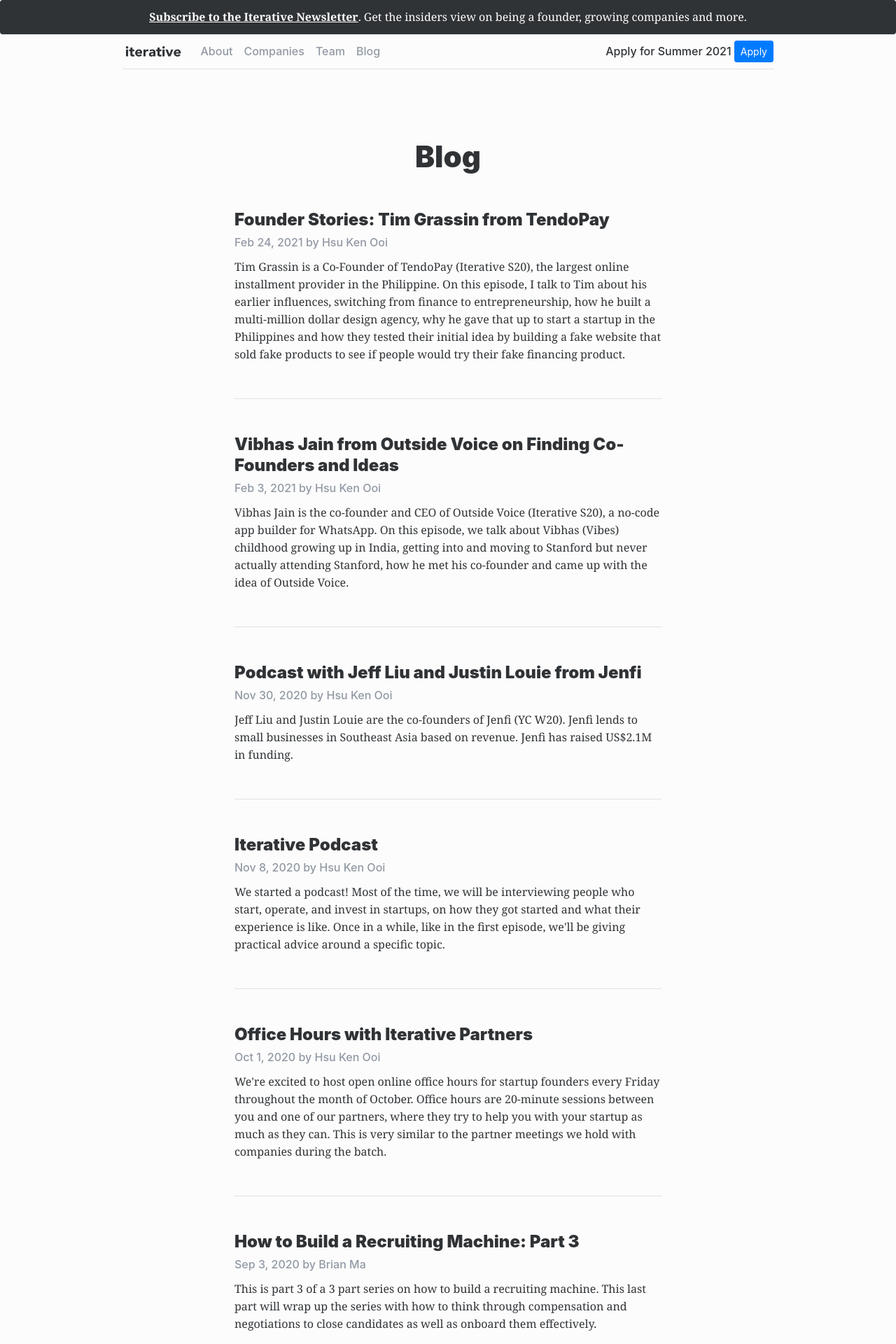
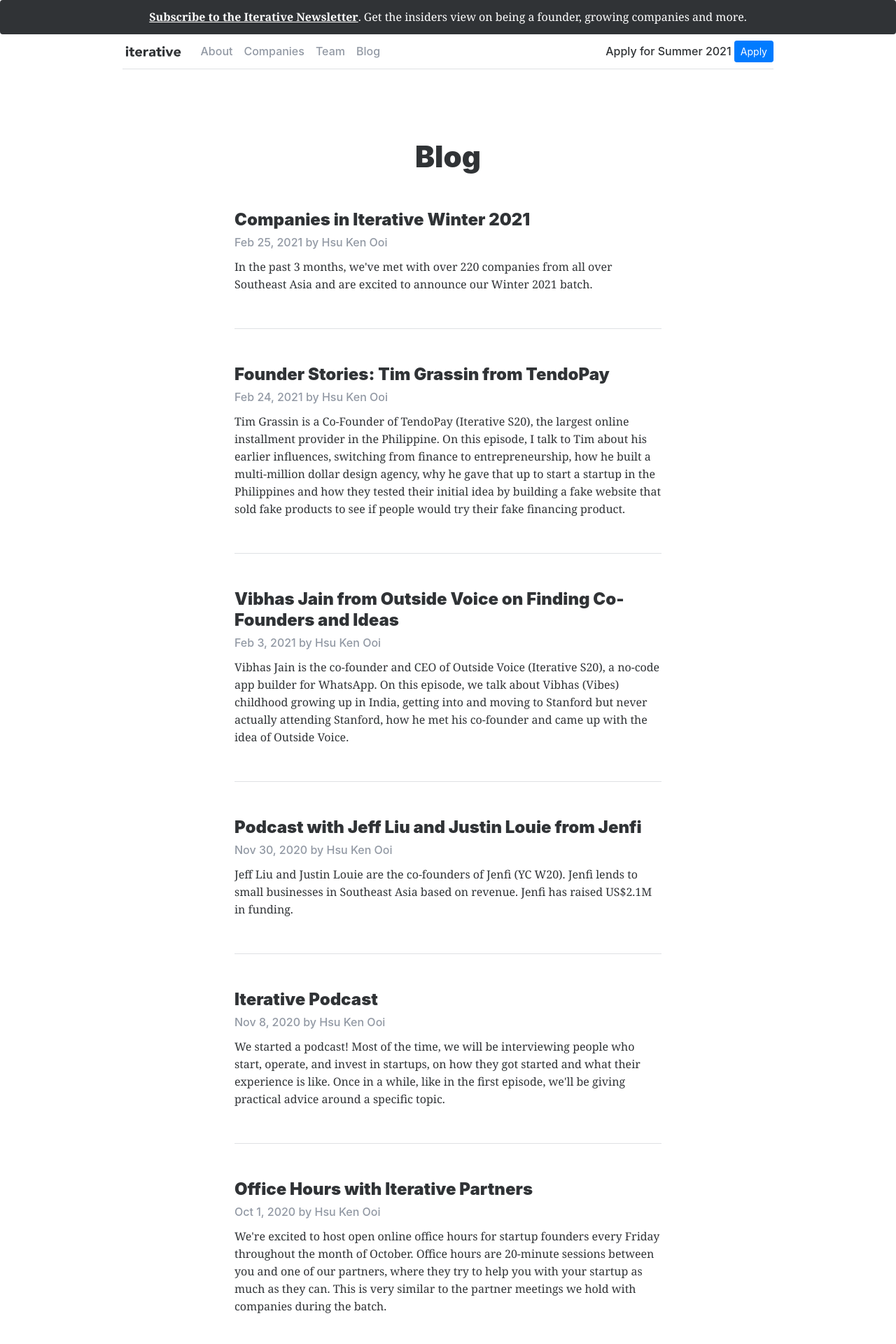
Before and after one commit to hsukenooi/iterative-website, a Jekyll site: the page built from blog.html, in a window 1280 px wide. Shown: the top 1920 px of the page at 70% size. Built offline with Jekyll 4.4.1, drawn with Linux system fonts in a browser that asks for light colours; comment, search, counter and statistics services are not loaded; some of the changed lines change nothing that is shown.

Commit message:
Posted Companies in Iterative Winter 2021

```diff
--- /dev/null
+++ b/_posts/2021-02-25-iterative-winter-21-announcement.markdown
@@ -0,0 +1,193 @@
+---
+layout: post
+title:  "Companies in Iterative Winter 2021"
+date: 2021-02-25 15:00:00 +0800
+author: "Hsu Ken Ooi"
+categories: blog announcements
+excerpt: "In the past 3 months, we've met with over 220 companies from all over Southeast Asia and are excited to announce our Winter 2021 batch."
+---
+
+In the past 3 months, we've met with over 220 companies from all over Southeast Asia and are excited to announce our Winter 2021 batch!
+
+While the main criteria for acceptance is the founders themselves, this batch we're excited to be working on new categories of opportunities that have arisen because of COVID - everything from new innovations in edtech, healthtech, trade, and even travel.
+
+**Iterative Winter 2021**
+
+- [String Soul](http://stringsoul.co/) - remote music lessons for kids
+- [Spenmo](https://spenmo.com/) - helping companies manage spend
+- [GoZayaan](https://www.gozayaan.com/) - travel platform for Bangladesh
+- [Ferne Health](https://www.fernehealth.com/) - at-home health screening for women
+- [Duoria](https://www.duoria.com/) - pinduoduo for restaurants and activities
+- [CoderSchool](https://www.coderschool.vn/en/) - lambda school for Southeast Asia
+- [1Export](https://1export.net/) - helping Philippines suppliers go global
+
+To the founders, thank you for having us as part of your journey and we're stoked to be rolling up our sleeves to build massively impactful companies with you.
+
+<h2><a href="https://stringsoul.co/" target="_blank">String Soul</a></h2>
+
+Remote music lessons for kids.
+
+<a href="https://stringsoul.co/" target="_blank"><img class="expanded" src="/assets/blog/2021-02-25-string-soul.jpg"></a>
+
+### Why We're Excited
+
+String Soul merges the quality of a private teacher with the cost and convenience of an online app. They do this by blending live instruction, guided self-service practice, and a camera which allows teachers to provide feedback asynchronously and remotely. Music lessons today is a $2B market growing 16.6% annually. This is an exceptional bet in Asia specifically because of the desire of most parents to have their kids to have an early music education. COVID has also accelerated this trend.
+
+### Traction / Stage
+
+String Soul has already taught over 100 students. They're seeing 41% trial to paid conversion (really high compared to benchmarks) with 10% consistent MoM growth and 25% gross margins.
+
+### Founders
+
+- [Jit Koh Ng](https://www.linkedin.com/in/jit-koh-ng-a15b219a/?originalSubdomain=my), CEO
+- [Jaclyn T](https://www.linkedin.com/in/jaclyn-t-5356481a3/), CPO
+
+Jit and Jaclyn are the perfect duo to solve this problem. Jit is a multi-time founder who's sold a tech company previously and Jaclyn has been a music teacher for the past 11 years who's taught over 700 students, everything from kids to toddlers to adults. We specifically love both of their passions for education, bent towards figuring out ways to keep kids engaged, and look forward to scaling this company with them.
+
+<h2><a href="https://spenmo.com/" target="_blank">Spenmo</a></h2>
+
+Helping companies manage spend.
+
+<a href="https://spenmo.com/" target="_blank"><img class="expanded" src="/assets/blog/2021-02-25-spenmo.jpg"></a>
+
+### Why We're Excited
+
+Spenmo started with company cards, but has already expanded into invoices, payments, and credit. Internal payments and controls is oftentimes a massive pain point for CFOs and having software to monitor and manage employee expenses, advertising and operational costs, subscriptions, invoices, and travel is a no-brainer. Similar companies in the US like Divvy are already unicorns working on this problem. With the rapidly digitalization of startups and businesses in Asia, we think it won't be long before Spenmo becomes the defacto way companies manage their spend.
+
+### Stage
+
+Spenmo actually came to us 6 months ago and deferred involvement in our batch program because they were invited into YC. They've since grown to over 140 companies, are manging over $1M in company transactions and have originated about $150k of loans.
+
+### Founders
+
+- [Mohandass Kalaichelvan](https://www.linkedin.com/in/mohandasskalaichelvan/), CEO
+- [Isaq Ahmed](https://www.linkedin.com/in/isaqahmed/), CTO
+- [Andika Prasetya](https://www.linkedin.com/in/andikaprasetya/), Product
+
+Mohandass is one of the most captivating and ambitious founders we've met in the region who previously did strategy at Southeast asia unicorn Grab. He's also been able to build an amazingly strong team around him with Isaq heading up tech and Andika on product.
+
+<h2><a href="https://www.gozayaan.com/" target="_blank">GoZayaan</a></h2>
+
+Travel platform for Bangladesh.
+
+<a href="https://www.gozayaan.com/" target="_blank"><img class="expanded" src="/assets/blog/2021-02-25-go-zayaan.jpg"></a>
+
+### Why We're Excited
+
+While most of the US, Europe, Asia have digitalized travel, that's not the case for Bangladesh. A lot of what we take for granted with booking flights, hotels, etc online simply doesn't exist or is still very inconvenient there. What makes it worse is using global platforms is impractical because there are limitations to how much foreign currency Bangladeshis can use per year. GoZayaan is rapidly changing this and we think has the potential to capture the roughly $9B travel market in Bangladesh.
+
+### Stage
+
+GoZayaan is already at $3M ARR in GMV growing at 30% MoM after recovering from the COVID pause. Their domestic travel and hotels business is recovering much more rapidly then international and is where we think the main opportunity lies. With a $3.67 CAC and $17.25 LTV per customer we think there's a ton of room for GoZayaan to lay on the rocket fuel to capture this market.
+
+### Founders
+
+- [Ridwan Hafiz](https://www.linkedin.com/in/ridwan107/?originalSubdomain=bd), CEO
+
+The GoZayaan team is already 40+ people headed by Ridwan who's been working tirelessly and passionately on this problem for a while. Ridwan is compelling, really understands the dynamics of the space, and on of the fastest executioners we've met. We're excited to join Ridwan in rapidly iterating on the business to capture this rapidly growing market.
+
+<h2><a href="https://www.fernehealth.com/" target="_blank">Ferne Health</a></h2>
+
+At home healthcare screening for women.
+
+<a href="https://www.fernehealth.com/" target="_blank"><img class="expanded" src="/assets/blog/2021-02-25-ferne-health.jpg"></a>
+
+### Why We're Excited
+
+Female sexual health in Southeast Asia is still heavily stigmatized. Southeast Asian women, especially young women, avoid visiting doctors for sexual health concerns to avoid the societal shame of being sexually active and often judgmental comments from the doctor.
+
+This will and needs to change. Similar to how [The Pill Club](https://thepillclub.com/) ([The Pill Club raises $51M as VCs find new opportunities in women’s health](https://techcrunch.com/2019/01/22/the-pill-club-raises-51m-as-vcs-find-new-opportunities-in-womens-health/?guccounter=1&guce_referrer=aHR0cHM6Ly93d3cuZ29vZ2xlLmNvbS8&guce_referrer_sig=AQAAAJivJh8gTmDxj-LMq8fPZVUZlKRW3j3fxwv9hYk8blTpNFoxZq1pJbBwmOJ9-edRkvY1nEyHHcRntid6oZI8AwYP3y2OagCW2wD1uuNF9066dwpUp8_V7rfXHaLjL8I_CZIpjgMJiP2dEVlMqT-ZRvcB7N90hIC1otZ5voY3aHJH)) was successful in the US with contraceptives, Ferne Health can provide much needed sexual health testing private and judgement free.
+
+Ferne Health’s message has already struck a cord with local media in Singapore.
+
+- [Silicon Valley To S'pore: This Millennial Built A Platform For Home-Based STI Screening Kits](https://vulcanpost.com/717912/ferne-health-sti-screening-kits-singapore/) by Vulcan Post
+- [Ferne Health Launches Singapore’s First Online Sexual Health Platform Providing Home-based STI Screening Kits](https://sg.news.yahoo.com/ferne-health-launches-singapore-first-190307323.html) by Yahoo
+- ['It shouldn't be a taboo': She wants women to take charge of their sexual health with home-based STI screening kits](https://www.asiaone.com/lifestyle/it-shouldnt-be-taboo-she-wants-women-take-charge-their-sexual-health-home-based-sti) by Asia One
+
+### Stage
+
+Ferne Health launched in early October 2020 and sold 30 kits in their first 6 weeks. Ferne Health sells the following kits:
+
+1. Cervical Cancer HPV ($200) – Screen for high-risk HPV strains that could lead to cervical cancer.
+2. UTI, Yeast Infection, BV ($50) – Designed to help women better understand their reproductive health.
+3. Gonorrhea and Chlamydia for Women ($180) – Screen for the two most common STIs: Gonorrhea and Chlamydia.
+4. Gonorrhea and Chlamydia for Men ($180) – Screen for the two most common STIs: Gonorrhea and Chlamydia.
+
+### Founder
+
+- [Xi Liu](https://www.linkedin.com/in/xil01/), Founder and CEO
+
+Xi moved to Singapore specifically to start Ferne Health. Before Ferne Health, she was a Product Manager at Amazon, an Experience Designer at Adobe and did her Masters in Product Development at Carnegie Mellon. She is the perfect person to start this company. As a women who grew up in China and then moved to the US, she discovered how differently the 2 cultures approached female sexual health. Couple that with her design, product development and product management experience, and her time spent in San Francisco, she has all the right tools to succeed.
+
+<h2><a href="https://www.duoria.com/" target="_blank">Duoria</a></h2>
+
+Pinduoduo for restaurants and activities.
+
+<a href="https://www.duoria.com/" target="_blank"><img class="expanded" src="/assets/blog/2021-02-25-duoria.jpg"></a>
+
+### Why We're Excited
+
+Similar to [this article](https://www.ycombinator.com/library/2z-pinduoduo-and-the-rise-of-social-e-commerce), we believe the rise of social commerce in China will be replicated in other countries. In addition, we believe it won’t be limited to physical goods but services (restaurants, activities, etc.) too. That’s what Duoria is working on in Indonesia.
+
+After downloading their app, you find a restaurant or activity, start a group buy and invite your friends. The more friends that pre-pay and join the group, the larger the discount for the group.
+
+There’s an inherent growth loop built into the product. For every person that starts a group and invites their friends, some of those friends will start a new group, invite their friends and so on. It takes time to get this working right but when you do, these types of products can grow very fast. Pinduoduo did almost $4.5B in revenue after only 5 years.
+
+### Stage
+
+When we first talked to them, they hadn't launched yet. We told them they should launch immediately and a few days later, they did. It's this type of hustle and execution that differentiates the great founders from the good ones. They have contact information for 9,000 businesses and are actively onboarding them now.
+
+### Founders
+
+- [Serano Tannason Ng](https://www.linkedin.com/in/serano-ng/), Founder
+- [Rui Yuan Shum](https://www.linkedin.com/in/rui-yuan-shum-428649140/), Founder
+
+Serano and Rui are the type of founders you find in Silicon Valley, and hopefully, increasingly more so in Southeast Asia. Originally from Indonesia and Malaysia respectively, they met during college orientation at Carnegie Mellon, studied Computer Science and graduated only a few weeks ago. While at school, they interned at at Microsoft, Bukalapak and a few startups.
+
+Although they are young, they ask all the right questions and are as smart as they come.
+
+<h2><a href="https://www.coderschool.vn/en/" target="_blank">CoderSchool</a></h2>
+
+Lambda School for Southeast Asia.
+
+<a href="https://www.coderschool.vn/en/" target="_blank"><img class="expanded" src="/assets/blog/2021-02-25-coderschool.jpg"></a>
+
+### Why We're Excited
+
+Coding schools are a tough space. There’s lots of them, they are geographically fragmented, offline schools can’t scale and online schools are typically less effective. We think CoderSchool is unique because they are a successful offline school (already graduated 180 students) that’s moving online. That gives them deep operational expertise into how to design a program for students that work and is a benchmark to measure against.
+
+We think their timing couldn’t be better. We believe COVID has significantly accelerated the adoption of online learning and as a result, the market got significantly bigger quickly.Southeast Asia is still in dire need of technical talent. There’s now room for a dominant player.
+
+### Stage
+
+Coder School has already graduated 180 students and makes roughly $500k+ per year in tuitions with two flagship products: (1) full-stack web development and (2) machine learning . They've also provided companies with a B2B product to train their employees as well as experimented with ISAs.
+
+### Founders
+
+- [Charles Lee](https://www.linkedin.com/in/charleslee5/), CEO
+- [Minh Do](https://www.linkedin.com/in/haiminhdo/), Chief Academic Officer
+
+Charles moved to Vietnam 5 years ago to start CoderSchool. Prior to CoderSchool, he worked as an engineer in San Francisco for 9 years and studied Computer Science at Berkeley.
+
+<h2><a href="https://caravan.1export.net" target="_blank">1Export</a></h2>
+
+Helping businesses go global.
+
+<a href="https://caravan.1export.net" target="_blank"><img class="expanded" src="/assets/blog/2021-02-25-1export.jpg"></a>
+
+### Why We're Excited
+
+1Export helps MSMEs (micro, small and medium enterprises) in the Philippines, sell their products internationally. At the moment, they primarily sell Filipino food-related goods to the United States, Singapore, the Middle East and Israel. Their value lays is in their ability to bundle everything an MSME needs to sell internationally. Specifically, localization (labels, translations, etc.), logistics and being able to sell to retailers in the target countries. We like this space because it's a continuation of the trends that Stripe and Shopify have set to let any business easily reach a new audience. 1Exports ability to turn any business into a global brand will be important as we move into an era of greater globalization and digitalization.
+
+### Stage
+
+1Export was able to double their revenues last year and are doing about $500k in ARR right now. They're growing 15% MoM. More importantly, their product suite is much more comprehensive then most startups we've run across which is important here because with something like this, offline businesses just want everything white-gloved.
+
+### Founders
+
+- [Anna Melissa Nava](https://www.linkedin.com/in/melnava/), CEO
+- [Daniel Antonio Remo](https://www.linkedin.com/in/danielremo/), COO
+- [Karen Irene Matala](https://www.linkedin.com/in/karenirenecano/), CTO
+- [Angelica Nepomuceno](https://www.linkedin.com/in/angelica-nepomuceno-a3603686/), CMO
+
+The 1Export team is one of the most well-rounded teams we've come across. Anna leads the team and has been in the exports space for over 4 years. She's surrounded herself with great operators, marketers, and tech leaders. We're excited to be on this journey with them to get SE Asia goods into the hands of global consumers with ease and efficiency.
--- a/css/screen.sass
+++ b/css/screen.sass
@@ -7,7 +7,7 @@
 
 body
   color: #303336
-  background-color: #FCFCFC
+  background-color: #FFF
   font-family: 'Roboto Slab', Georgia, serif
   font-size: 16px
   line-height: 25px
@@ -16,13 +16,17 @@
 a
   color: #2F80ED
 
-h1, h2, h3, h4, strong, .navbar, .postMeta
+h1, h2, h3, h4, .navbar, .postMeta
   font-family: 'Avenir', -apple-system, 'Helvetica Neue', sans-serif
   font-weight: 500 !important
 
 h1, h2, h3, h4, strong
   font-weight: 900 !important
 
+h1, h2, h3, h4
+  a
+    color: #303336
+    text-decoration: underline
 
 h1
   font-size: 42px
@@ -85,7 +89,7 @@
   height: 50px
 
 .bg-light
-  background-color: #FCFCFC !important
+  background-color: #FFF !important
 
 .navbar-light .navbar-nav .nav-link
   color: #9299A4
@@ -122,6 +126,7 @@
 
     a
       color: #303336
+      text-decoration: none
 
   li
     padding-bottom: 25px
@@ -132,6 +137,12 @@
     margin-bottom: 10px
 
 // BLOG POST
+img.expanded
+  width: 140%
+  margin-left: -20%
+
+.post-title h1
+  margin-bottom: 10px
 
 // COMPANIES
 .companyThumbnail
```
Also changed, not shown: assets/blog/2021-02-25-1export.jpg (added), assets/blog/2021-02-25-coderschool.jpg (added), assets/blog/2021-02-25-duoria.jpg (added), assets/blog/2021-02-25-ferne-health.jpg (added), assets/blog/2021-02-25-go-zayaan.jpg (added), assets/blog/2021-02-25-spenmo.jpg (added), assets/blog/2021-02-25-string-soul.jpg (added).
